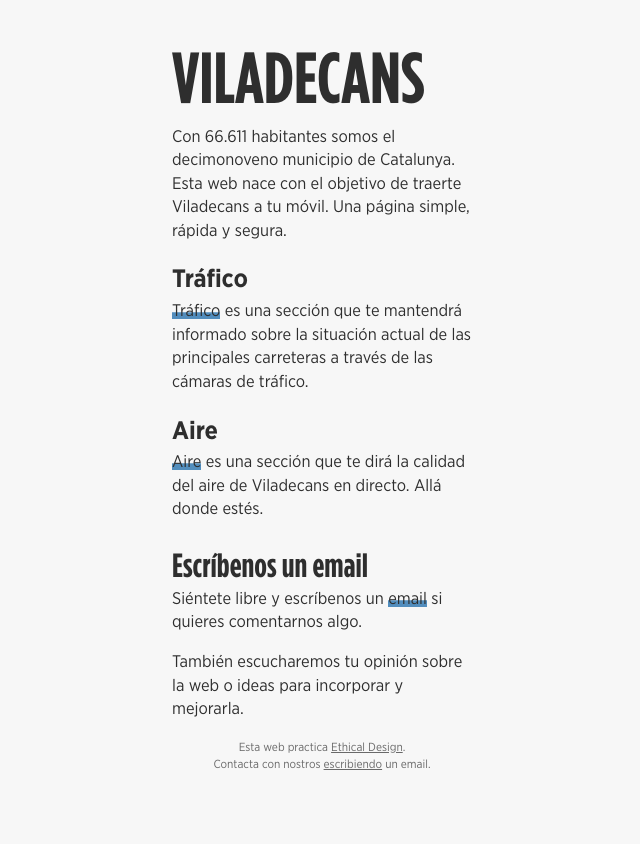
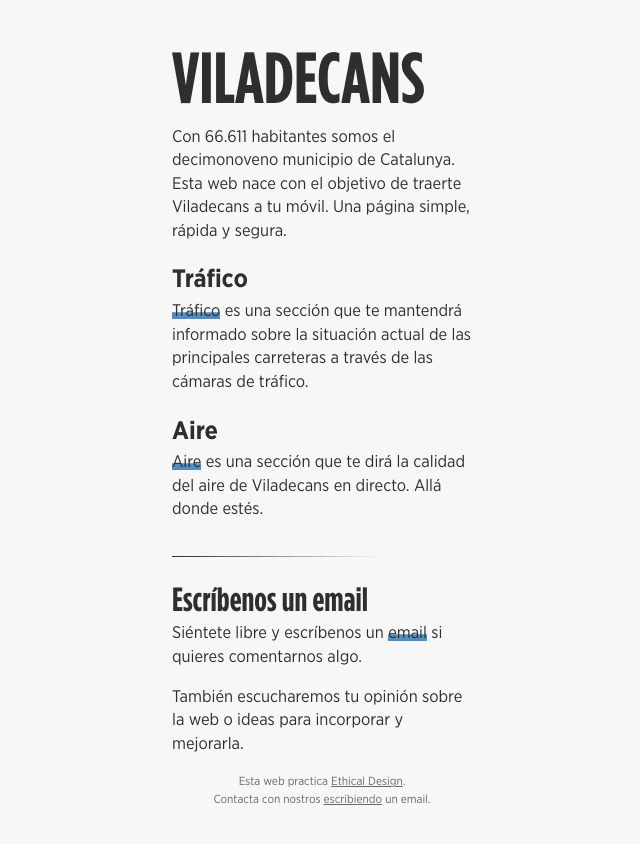
Before and after one commit to viladecans/viladecans.github.io, a plain HTML site: page index.html in a window 1280 px wide. Shown: the whole page, without its empty margins (318-958 px from the left). Drawn offline with Linux system fonts and the light colour scheme.

Commit message:
Update index.html

```diff
--- a/index.html
+++ b/index.html
@@ -32,9 +32,7 @@
 						<h2>Aire</h2>
 						<p><a href="portfolio/awe.html">Aire</a> es una sección que te dirá la calidad del aire de Viladecans en directo. Allá donde estés.</p>
 			</div>
-			<div class="mobi">
-
-			</div>
+			<hr>
 			<h2 class="h2index">Escríbenos un email</h2>
 			<p>Siéntete libre y escríbenos un <a href="mailto:viladecans.info@gmail.com">email</a> si quieres comentarnos algo.</p>
 			<p>También escucharemos tu opinión sobre la web o ideas para incorporar y mejorarla.</p>
```
